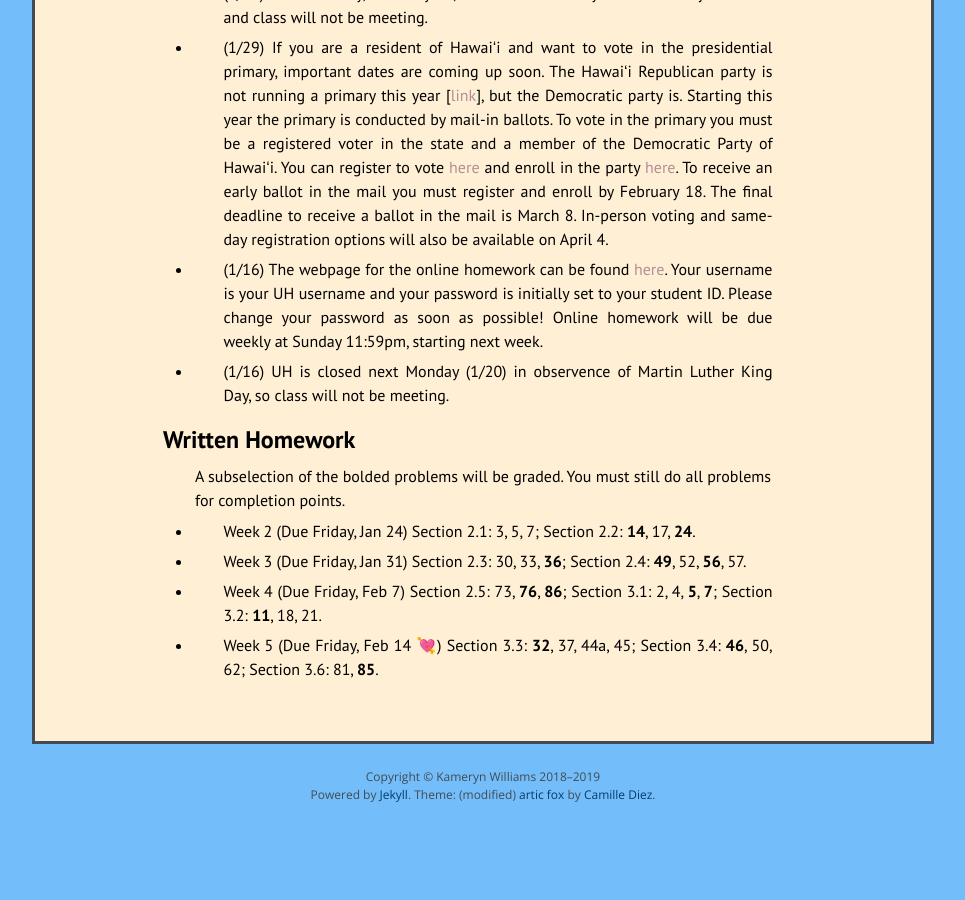
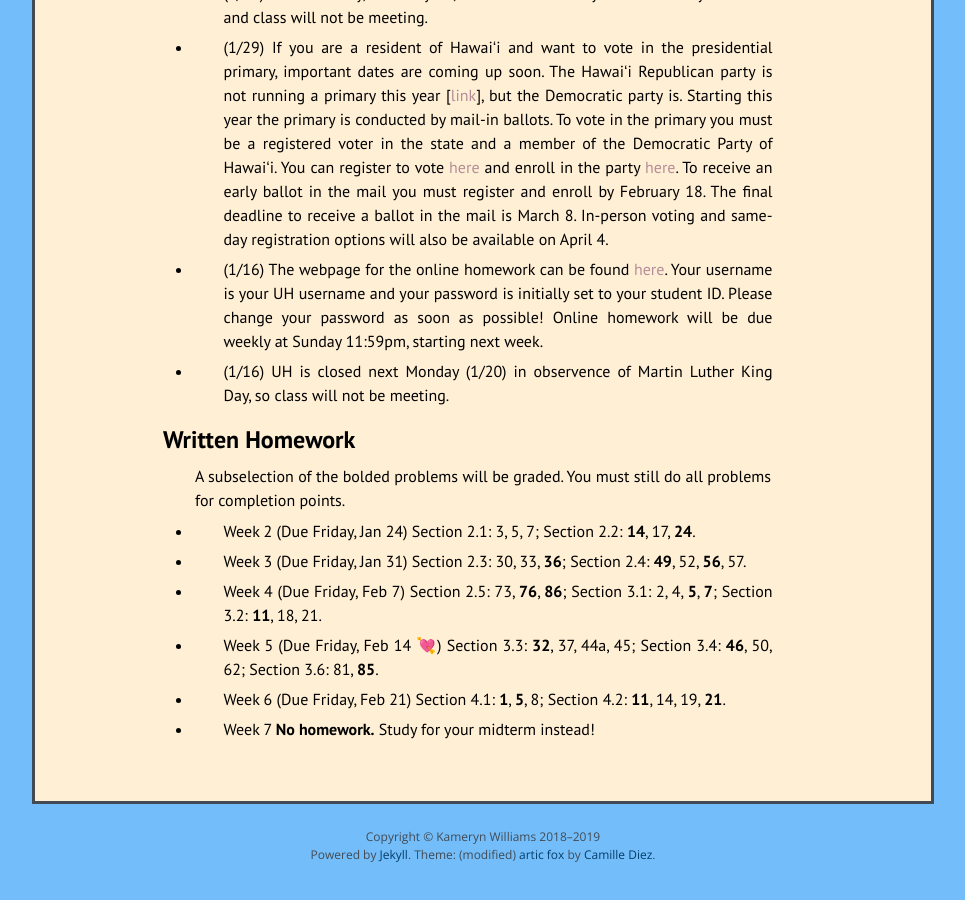
Before and after one commit to kamerynjw/kamerynjw.github.io, a Jekyll site: the page built from teaching/2020/math372.md, in a window 1280 px wide and 900 px high, scrolled down 1255 px. Shown: the whole window, without its empty margins (157-1122 px from the left). Built offline with Jekyll 4.4.1, drawn with Linux system fonts in a browser that asks for light colours; nearby versions of some CDN libraries; before the commit the page ends 2095 px from its top, so only the background shows below that.

Commit message:
stats homework

```diff
--- a/teaching/2020/math372.md
+++ b/teaching/2020/math372.md
@@ -79,3 +79,7 @@ A subselection of the bolded problems will be graded. You must still do all prob
 * Week 4 (Due Friday, Feb 7) Section 2.5: 73, **76**, **86**; Section 3.1: 2, 4, **5**, **7**; Section 3.2: **11**, 18, 21.
 
 * Week 5 (Due Friday, Feb 14 💘) Section 3.3: **32**, 37, 44a, 45; Section 3.4: **46**, 50, 62; Section 3.6: 81, **85**.
+
+* Week 6 (Due Friday, Feb 21) Section 4.1: **1**, **5**, 8; Section 4.2: **11**, 14, 19, **21**.
+
+* Week 7 **No homework.** Study for your midterm instead!
```
